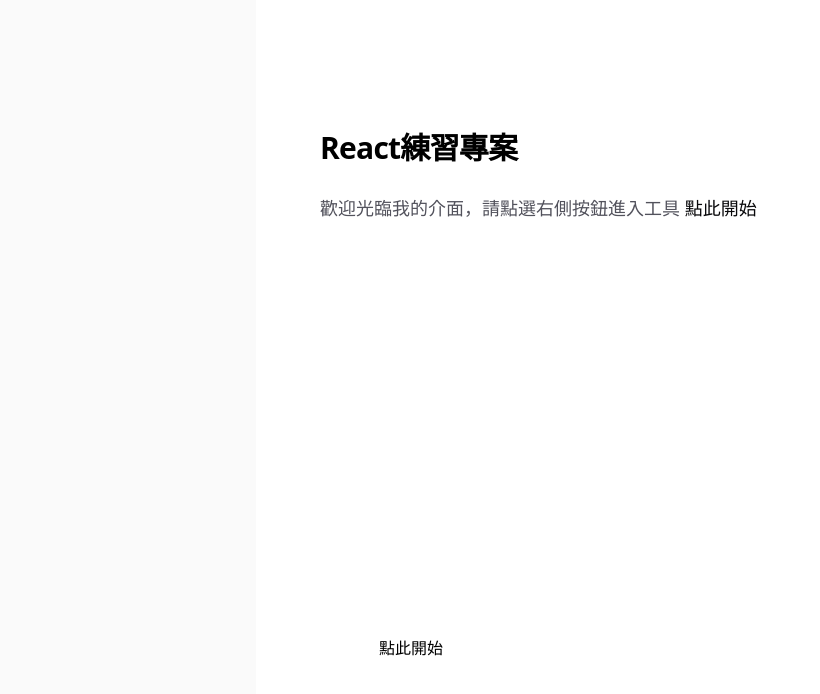
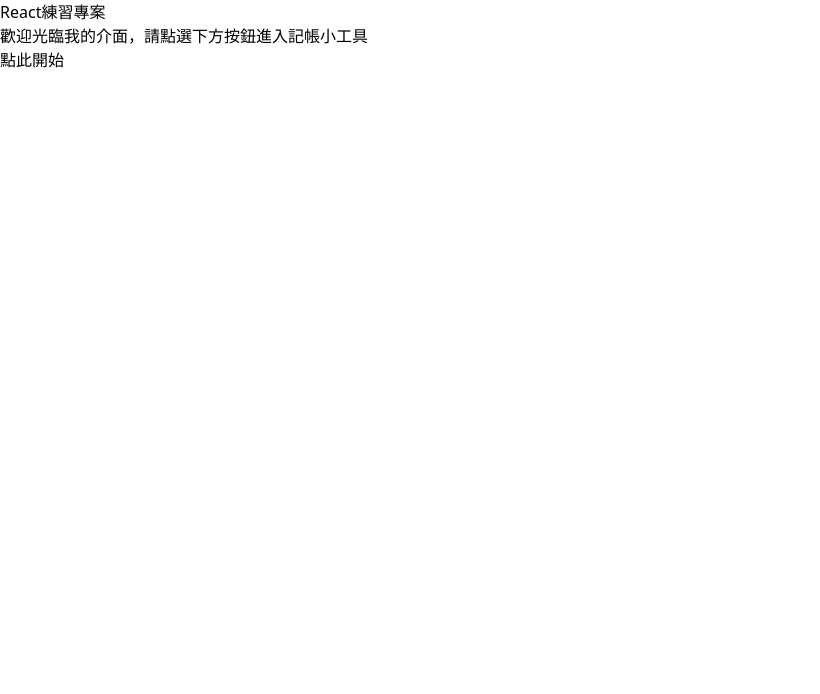
Before and after one commit to orbzs/wh3w1, a Next.js app: page / in a window 1280 px wide. Shown: the top 694 px of the page, without its empty margins (0-820 px from the left). Built offline with nearby package versions, Linux system fonts and the light colour scheme.

Commit message:
刪除功能完成，待做：TypeScript、UIUX

```diff
--- a/app/accounting/component/List.tsx
+++ b/app/accounting/component/List.tsx
@@ -1,4 +1,5 @@
-export default function List({ row }: any) {
+"use client";
+export default function List({ row, deleteList }: any) {
   return (
     <div className="flex justify-evenly">
       <div
@@ -8,7 +9,15 @@
         {row.number}
       </div>
       <div>{row.content}</div>
-      <button className="bg-green-300">刪除</button>
+      <button
+        type="button"
+        className="bg-green-300"
+        onClick={() => {
+          deleteList(row.id);
+        }}
+      >
+        刪除
+      </button>
     </div>
   );
 }
--- a/app/accounting/page.tsx
+++ b/app/accounting/page.tsx
@@ -1,5 +1,6 @@
 "use client";
 import { useState } from "react";
+import Link from "next/link";
 import Form from "./component/Form";
 import List from "./component/List";
 
@@ -13,16 +14,23 @@
     setRows([...rows, { ...row, id: Math.random() }]);
   };
 
+  const deleteList = (id: any) => {
+    setRows(
+      rows.filter((row) => {
+        return row.id !== id;
+      }),
+    );
+  };
+
   return (
     <div className="">
       <main className="flex items-center justify-center flex-col">
         <div className="">記帳小工具</div>
         <div>
           <Form addList={addList} />
-
           {rows.map((row) => {
             console.log(row);
-            return <List row={row} key={row.id} />;
+            return <List row={row} key={row.id} deleteList={deleteList} />;
           })}
           {/* 看不懂
           {rows.map(() => {
@@ -31,7 +39,7 @@
         </div>
         <div>小計</div>
         <div>
-          <a href="/">返回首頁</a>
+          <Link href="/">返回首頁</Link>
         </div>
       </main>
     </div>
--- a/app/page.tsx
+++ b/app/page.tsx
@@ -1,48 +1,17 @@
-import Image from "next/image";
 import Link from "next/link";
 
 export default function Home() {
   return (
-    <div className="flex min-h-screen items-center justify-center bg-zinc-50 font-sans dark:bg-black">
-      <main className="flex min-h-screen w-full max-w-3xl flex-col items-center justify-between py-32 px-16 bg-white dark:bg-black sm:items-start">
-        {/* <Image
-          className="dark:invert"
-          src="/next.svg"
-          alt="Next.js logo"
-          width={100}
-          height={20}
-          priority
-        /> */}
-        <div className="flex flex-col items-center gap-6 text-center sm:items-start sm:text-left">
-          <h1 className="max-w-xs text-3xl font-semibold leading-10 tracking-tight text-black dark:text-zinc-50">
-            React練習專案
-          </h1>
-          <p className="max-w-md text-lg leading-8 text-zinc-600 dark:text-zinc-400">
-            歡迎光臨我的介面，請點選右側按鈕進入工具{" "}
-            <Link
-              href="/accounting"
-              className="font-medium text-zinc-950 dark:text-zinc-50"
-            >
-              點此開始
-            </Link>{" "}
-          </p>
-        </div>
-        <div className="flex flex-col gap-4 text-base font-medium sm:flex-row">
-          <Link
-            className="flex h-12 w-full items-center justify-center gap-2 rounded-full bg-foreground px-5 text-background transition-colors hover:bg-[#383838] dark:hover:bg-[#ccc] md:w-[158px]"
-            href="/accounting"
-          >
-            <Image
-              className="dark:invert"
-              src="/vercel.svg"
-              alt="Vercel logomark"
-              width={16}
-              height={16}
-            />
-            點此開始
-          </Link>
-        </div>
-      </main>
-    </div>
+    <main className="">
+      <div className="">
+        <h1 className="">React練習專案</h1>
+        <p className="">歡迎光臨我的介面，請點選下方按鈕進入記帳小工具</p>
+      </div>
+      <div className="">
+        <Link className="" href="/accounting">
+          點此開始
+        </Link>
+      </div>
+    </main>
   );
 }
```
